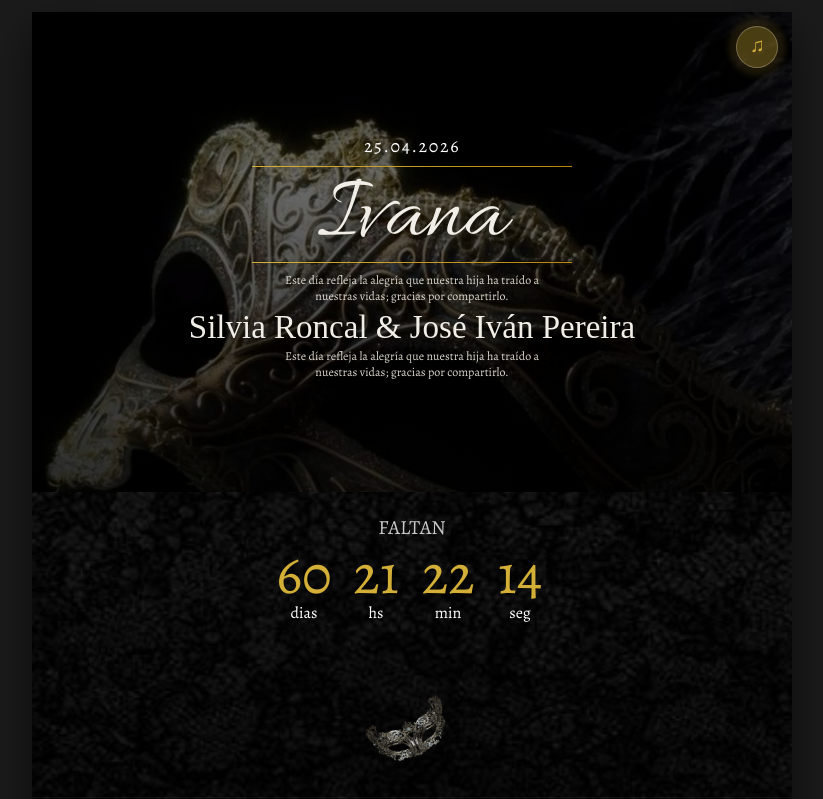
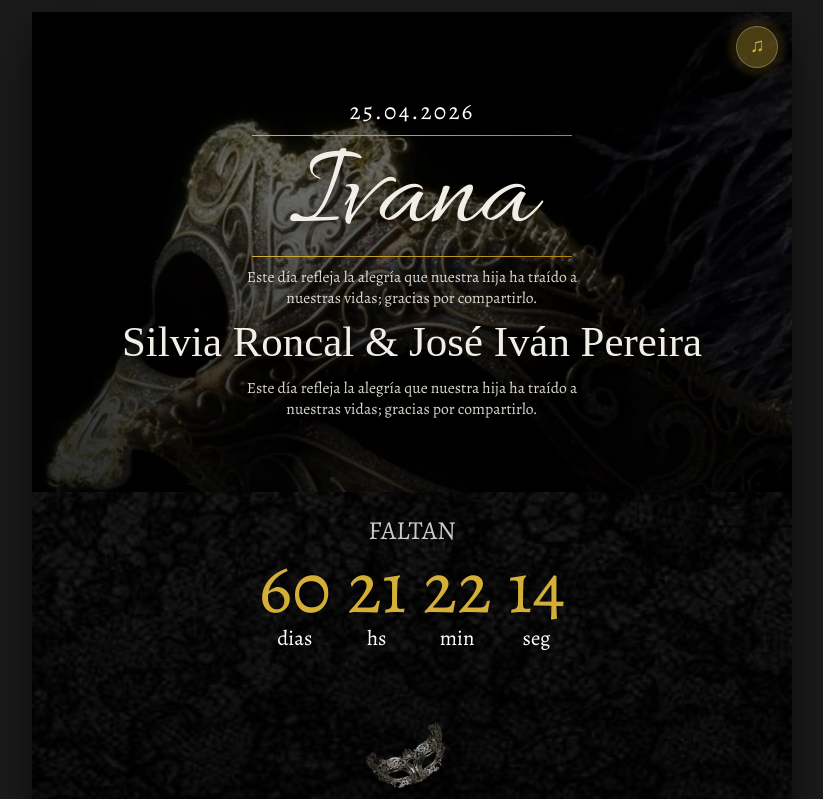
Before and after one commit to LuisVera22/xv-ivana, a React (Vite) app: page / in a window 1280 px wide. Shown: the top 799 px of the page, without its empty margins (228-1051 px from the left). Built offline with nearby package versions, Linux system fonts and the light colour scheme; a web font is replaced by a local one.

Commit message:
style: update font sizes and margins for improved layout and readability

```diff
--- a/src/components/invitation/invitation.css
+++ b/src/components/invitation/invitation.css
@@ -6,22 +6,22 @@
 
 :root {
   --layout-max: 420px;
-  --fs-event-date: clamp(14px, 2.2vw, 18px);
-  --fs-name: clamp(58px, 10vw, 92px);
-  --fs-message: clamp(8px, 1.4vw, 12px);
+  --fs-event-date: clamp(18.2px, 2.86vw, 23.4px);
+  --fs-name: clamp(75.4px, 13vw, 119.6px);
+  --fs-message: clamp(10.4px, 1.82vw, 15.6px);
   --name-block-width: clamp(210px, 34vw, 320px);
-  --message-block-width: clamp(170px, 30vw, 280px);
-  --fs-section-title: clamp(14px, 2.1vw, 20px);
+  --message-block-width: clamp(220px, 30vw, 360px);
+  --fs-section-title: clamp(18.2px, 2.73vw, 26px);
   --hero-ornament-width: var(--name-block-width);
-  --fs-countdown: clamp(30px, 7vw, 56px);
-  --fs-venue: clamp(10px, 1.8vw, 14px);
-  --fs-address: clamp(7px, 1.2vw, 10px);
-  --fs-rsvp-title: clamp(14px, 2.1vw, 20px);
-  --fs-contact-name: clamp(11px, 1.9vw, 14px);
-  --fs-contact-phone: clamp(8px, 1.4vw, 11px);
-  --fs-dress-title: clamp(14px, 2.1vw, 20px);
-  --fs-dress-label: clamp(11px, 1.8vw, 15px);
-  --fs-dress-note: clamp(8px, 1.2vw, 10px);
+  --fs-countdown: clamp(39px, 9.1vw, 72.8px);
+  --fs-venue: clamp(13px, 2.34vw, 18.2px);
+  --fs-address: clamp(9.1px, 1.56vw, 13px);
+  --fs-rsvp-title: clamp(18.2px, 2.73vw, 26px);
+  --fs-contact-name: clamp(14.3px, 2.47vw, 18.2px);
+  --fs-contact-phone: clamp(10.4px, 1.82vw, 14.3px);
+  --fs-dress-title: clamp(18.2px, 2.73vw, 26px);
+  --fs-dress-label: clamp(14.3px, 2.34vw, 19.5px);
+  --fs-dress-note: clamp(10.4px, 1.56vw, 13px);
   --lh-tight: 1;
   --lh-compact: ;
   --lh-body: 1.35;
@@ -284,9 +284,9 @@
 }
 
 .parents {
-  margin: 0.5rem 0 0.42rem;
+  margin: 1rem 0 1rem;
   font-family: 'Italianno', cursive;
-  font-size: clamp(22px, 3.7vw, 33px);
+  font-size: clamp(28.6px, 4.81vw, 42.9px);
   line-height: 0.86;
   color: #f1eee7;
   text-shadow: 0 4px 14px rgba(0, 0, 0, 0.62);
@@ -360,7 +360,7 @@
 .countdown-label {
   margin-top: 0.15rem;
   font-family: 'Alegreya', serif;
-  font-size: clamp(12px, 1.8vw, 16px);
+  font-size: clamp(15.6px, 2.34vw, 20.8px);
   line-height: 1;
   color: #ffffff;
 }
@@ -564,8 +564,8 @@
 }
 
 .whatsapp-icon {
-  width: 20px;
-  height: 20px;
+  width: 30px;
+  height: 30px;
   color: #f2f2f2;
   flex-shrink: 0;
 }
```
